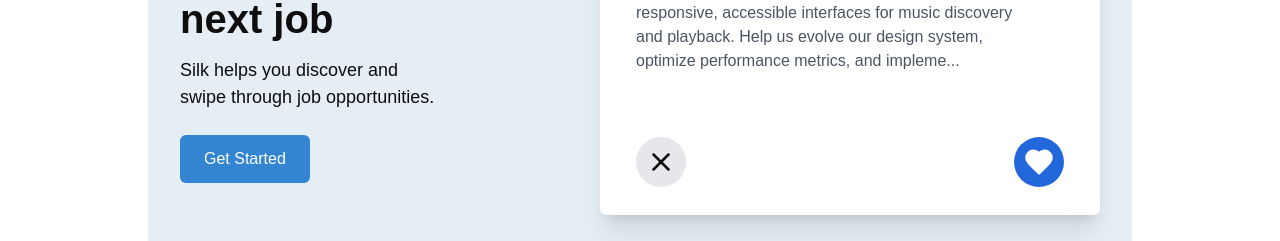
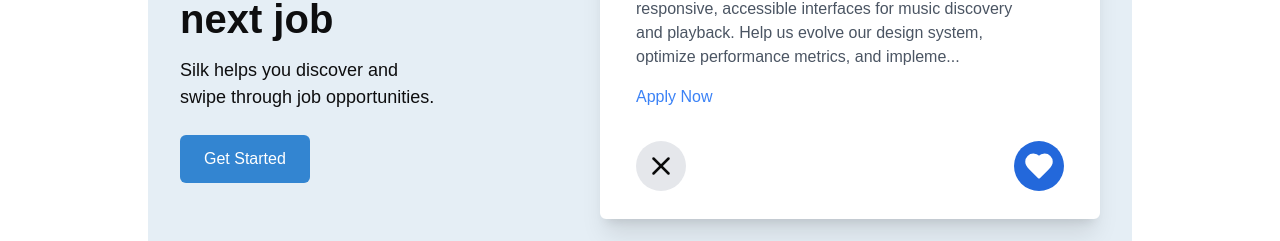
Before and after one commit to Isaac-G5900/supa-silk, a Next.js app: page / in a window 1280 px wide. Shown: the part 540-781 px from the top of the page. Built offline with nearby package versions, Linux system fonts and the light colour scheme; no server answers.

Commit message:
added links to job card and better relationships between swipepage and filters

```diff
--- a/components/buttons/DropdownFilter.jsx
+++ b/components/buttons/DropdownFilter.jsx
@@ -1,16 +1,20 @@
 "use client";
 
-import React, { useState } from "react";
-// Remove bootstrap import since we're using Tailwind
-// import "bootstrap/dist/js/bootstrap.js";
+import React, { useState, useEffect } from "react";
 
-function DropdownFilter({ onFilterChange }) {
-  const [filters, setFilters] = useState({
-    jobTitle: "",
-    location: "",
-    salaryMin: "",
-    salaryMax: "",
-  });
+function DropdownFilter({ onFilterChange, setLoading, currentFilters }) {
+  const [filters, setFilters] = useState(
+    currentFilters || {
+      jobTitle: "",
+      location: "",
+      salaryMin: "",
+      salaryMax: "",
+    }
+  );
+
+  useEffect(() => {
+    setFilters(currentFilters);
+  }, [currentFilters]);
 
   const handleFilterChange = (e) => {
     const { name, value } = e.target;
@@ -21,6 +25,7 @@ function DropdownFilter({ onFilterChange }) {
   };
 
   const handleApplyFilters = () => {
+    setLoading(true);
     onFilterChange(filters);
   };
 
--- a/components/cards/JobCard.jsx
+++ b/components/cards/JobCard.jsx
@@ -28,7 +28,19 @@ function JobCard({ job, swipeLeft, swipeRight }) {
         {job.description.slice(0, 300)}
         {job.description.length > 300 ? "..." : ""}
       </div>
-      <div className="flex justify-between mt-16">
+
+      <div className="mt-4">
+        <a
+          className="text-blue-500 hover:underline"
+          href={job.redirect_url}
+          target="_blank"
+          rel="noopener noreferrer"
+        >
+          Apply Now
+        </a>
+      </div>
+
+      <div className="flex justify-between mt-8">
         <CircleIcon
           icon={<XIcon size={40} />} // Pass the Lucide React SVG component
           size={50}
--- a/components/pages/JobSwipePage.jsx
+++ b/components/pages/JobSwipePage.jsx
@@ -101,7 +101,11 @@ function JobSwipePage() {
 
   return (
     <div className="h-auto w-ful flex flex-col items-center justify-center px-4">
-      <DropdownFilter onFilterChange={handleFilterChange} />
+      <DropdownFilter
+        onFilterChange={handleFilterChange}
+        setLoading={setLoading}
+        currentFilters={filters}
+      />
       {jobsDataResults[currentIndex] ? (
         <div className="mt-6">
           <JobCard
```
